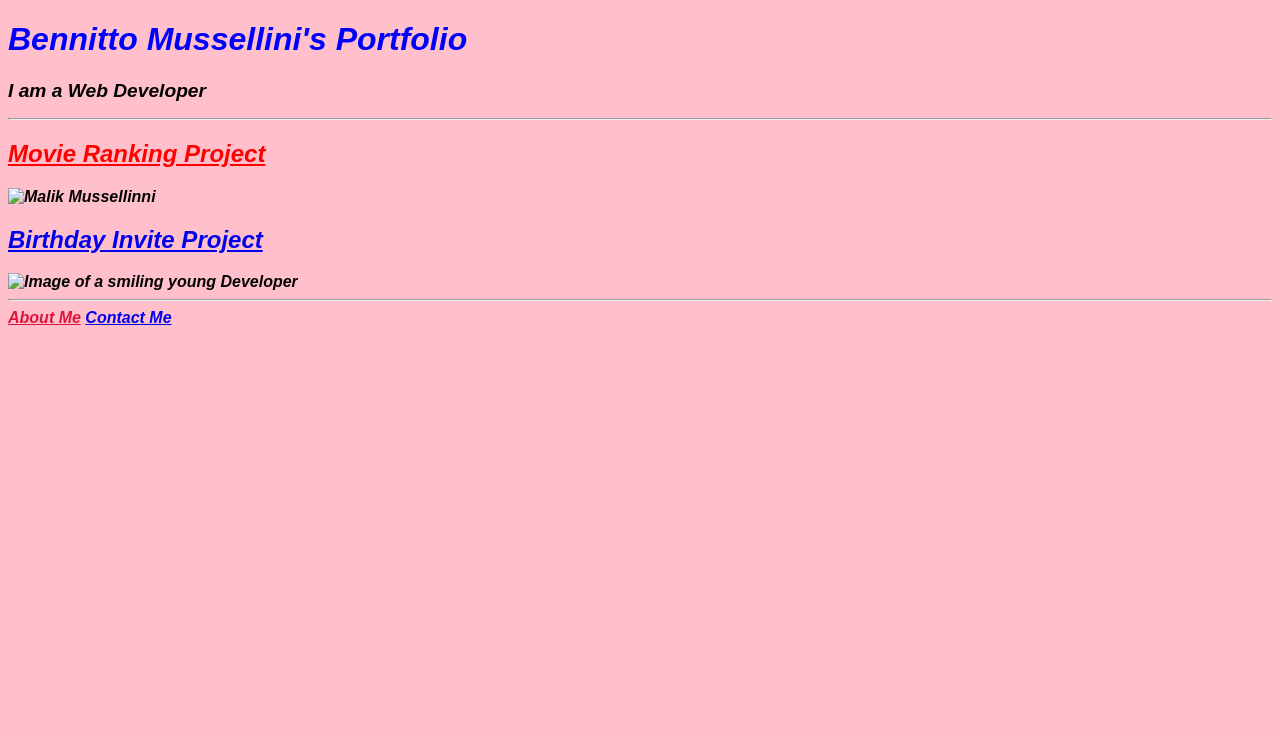
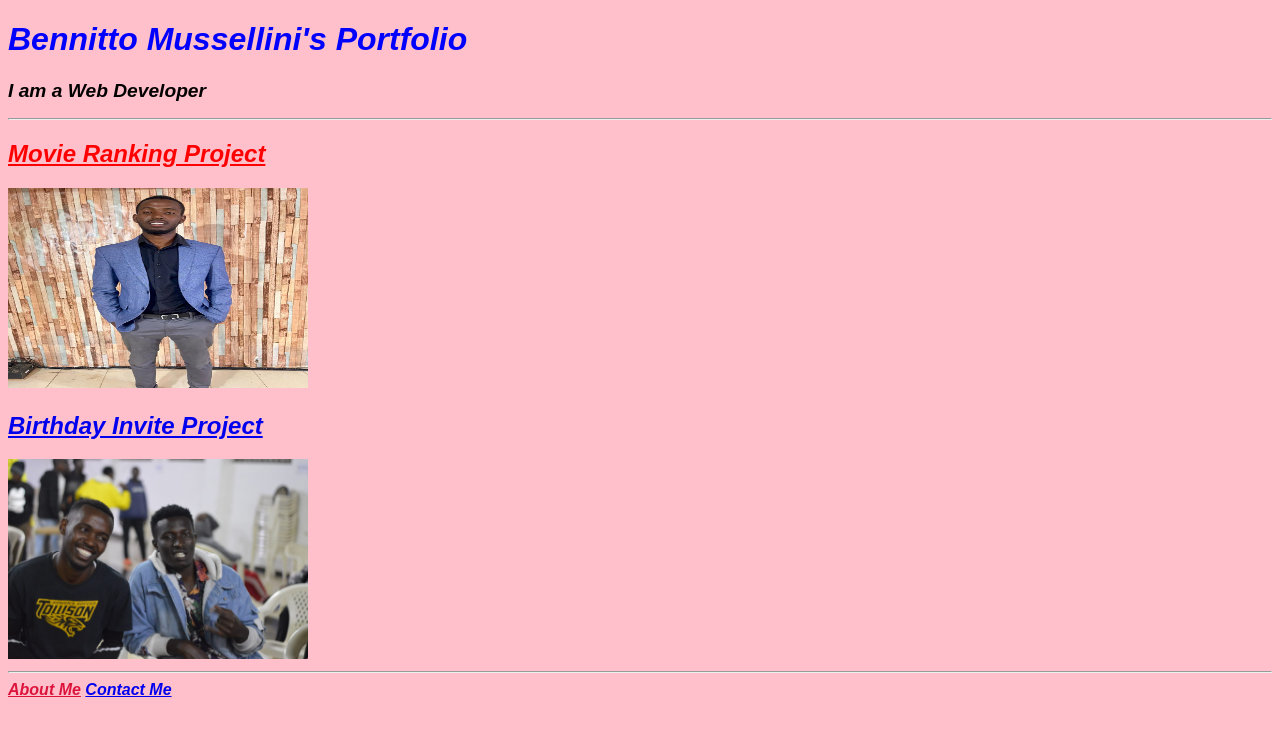
Before and after one commit to malik-mussellinni/trial, a plain HTML site: page index.html in a window 1280 px wide. Drawn offline with Linux system fonts and the light colour scheme.

Commit message:
Add files via upload

```diff
--- a/index.html
+++ b/index.html
@@ -16,9 +16,9 @@
     <h2 style="font-size: larger;">I am a Web Developer</h2>
     <hr>
    <h2><a href="./index.html" style="color: red;"> Movie Ranking Project</a> <br></h2>
-    <img src="./test/WhatsApp Image 2024-04-03 at 21.36.21_311802f7.jpg" alt=" Malik Mussellinni" width="300" height="200"><br>
+    <img src="WhatsApp Image 2024-04-28 at 15.56.17_db65e99c.jpg" alt=" Malik Mussellinni" width="300" height="200"><br>
     <h2><a href="./birthday.html">Birthday Invite Project</a> <br></h2>
-    <img src="./test/IMG_20240211_150847.jpg" alt=" Image of a smiling young Developer" width="300" height="200">
+    <img src="WhatsApp Image 2024-04-03 at 21.36.21_311802f7.jpg" alt=" Image of a smiling young Developer" width="300" height="200">
     <hr>
     <a href="./about.html" style="color: crimson;">About Me</a> <a href="./contact.html">Contact Me</a>
     <style>
```
